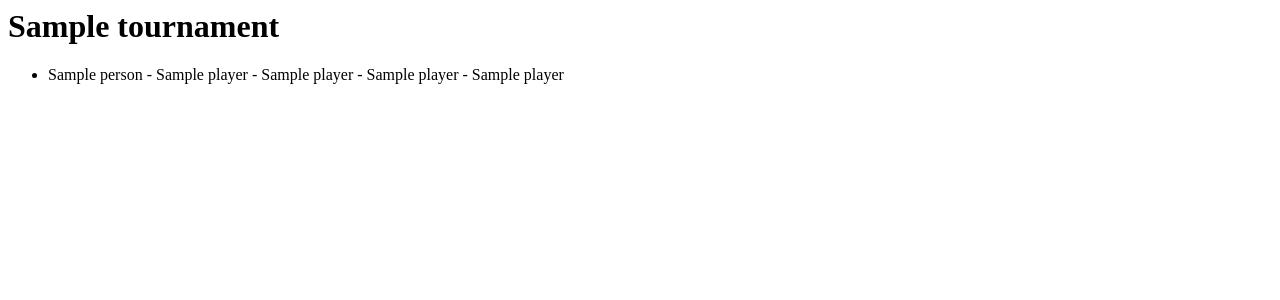
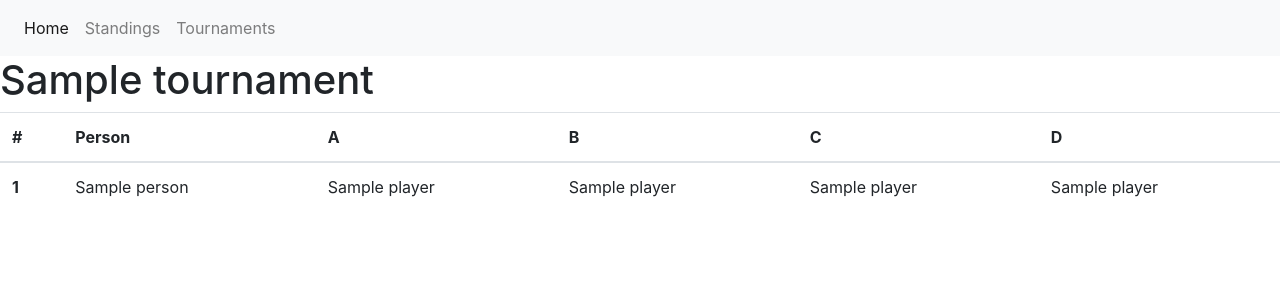
Before and after one commit to alex-evans/fgolf, a Django app: page /tournaments/1/ in a window 1280 px wide. Shown: the top 300 px of the page. Run offline with Django 3.2, Linux system fonts and the light colour scheme; tables that the repository leaves empty hold one stand-in row (values such as "Sample post"); some libraries are stand-ins or nearby versions.

Commit message:
Added Bootstrap and building on to the detail page

```diff
--- /dev/null
+++ b/fg/tournaments/templates/tournaments/base.html
@@ -0,0 +1,41 @@
+{% load static %}
+
+<!DOCTYPE html>
+
+{% block html %}
+<html>
+
+    <head>
+        <meta charset="utf-8">
+        <title>{% block title %}F Golf{% endblock %}</title>
+        <link rel="stylesheet" href="https://stackpath.bootstrapcdn.com/bootstrap/4.3.1/css/bootstrap.min.css" integrity="sha384-ggOyR0iXCbMQv3Xipma34MD+dH/1fQ784/j6cY/iJTQUOhcWr7x9JvoRxT2MZw1T" crossorigin="anonymous">
+    </head>
+
+    {% block body %}
+    <body>
+        <div>
+            <nav class="navbar navbar-expand-lg navbar-light bg-light">
+                <div class="collapse navbar-collapse" id="navbarSupportedContent">
+                    <ul class="navbar-nav mr-auto">
+                        <li class="nav-item active">
+                            <a class="nav-link" href="#">Home <span class="sr-only">(current)</span></a>
+                        </li>
+                        <li class="nav-item">
+                            <a class="nav-link" href="/standings">Standings</a>
+                        </li>
+                        <li class="nav-item">
+                            <a class="nav-link" href="/tournaments">Tournaments</a>
+                        </li>
+                    </ul>
+                </div>
+            </nav>
+            {% block content %}
+            {% endblock %}
+        </div>
+        <script src="https://code.jquery.com/jquery-3.3.1.slim.min.js" integrity="sha384-q8i/X+965DzO0rT7abK41JStQIAqVgRVzpbzo5smXKp4YfRvH+8abtTE1Pi6jizo" crossorigin="anonymous"></script>
+        <script src="https://cdnjs.cloudflare.com/ajax/libs/popper.js/1.14.7/umd/popper.min.js" integrity="sha384-UO2eT0CpHqdSJQ6hJty5KVphtPhzWj9WO1clHTMGa3JDZwrnQq4sF86dIHNDz0W1" crossorigin="anonymous"></script>
+        <script src="https://stackpath.bootstrapcdn.com/bootstrap/4.3.1/js/bootstrap.min.js" integrity="sha384-JjSmVgyd0p3pXB1rRibZUAYoIIy6OrQ6VrjIEaFf/nJGzIxFDsf4x0xIM+B07jRM" crossorigin="anonymous"></script>
+    </body>
+    {% endblock %}
+</html>
+{% endblock %}
--- a/fg/tournaments/templates/tournaments/detail.html
+++ b/fg/tournaments/templates/tournaments/detail.html
@@ -1,6 +1,31 @@
+{% extends './base.html' %}
+
+{% block content %}
+
 <h1>{{ tournament.name }}</h1>
-<ul>
-{% for p in picks %}
-    <li>{{ p.person }} - {{ p.pick_a.player.name }} - {{ p.pick_b.player.name }} - {{ p.pick_c.player.name }} - {{ p.pick_d.player.name }}</li>
-{% endfor %}
-</ul>
+<table class="table">
+    <thead>
+        <tr>
+            <th scope="col">#</th>
+            <th scope="col">Person</th>
+            <th scope="col">A</th>
+            <th scope="col">B</th>
+            <th scope="col">C</th>
+            <th scope="col">D</th>
+        </tr>
+    </thead>
+    <tbody>
+        {% for p in picks %}
+            <tr>
+                <th scope="row">{{ forloop.counter }}</th>
+                <td>{{ p.person }}</td>
+                <td>{{ p.pick_a.player.name }}</td>
+                <td>{{ p.pick_b.player.name }}</td>
+                <td>{{ p.pick_c.player.name }}</td>
+                <td>{{ p.pick_d.player.name }}</td>
+            </tr>
+        {% endfor %}
+    </tbody>
+</table>
+
+{% endblock %}
```
Also changed, not shown: fg/tournaments/templates/tournaments/index.html (+13 -13 lines).
